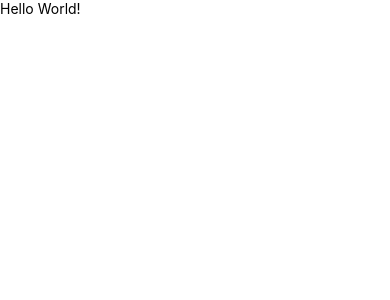
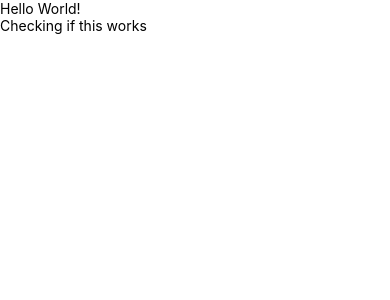
Before and after one commit to Roge-L/backpack, a React Native app in the folder AwesomeProject/: screen / in a window 390 px wide. Shown: the top 300 px of the page. Built offline with nearby package versions, Linux system fonts and the light colour scheme.

Commit message:
Research Period

```diff
--- a/AwesomeProject/App.js
+++ b/AwesomeProject/App.js
@@ -6,6 +6,7 @@ export default class awesomeproject extends Component {
     return (
       <View>
         <Text>Hello World!</Text>
+        <Text>Checking if this works</Text>
       </View>
     )
   }
```
Also changed, not shown: 1 other file (tests, documents, lock files or other folders).
